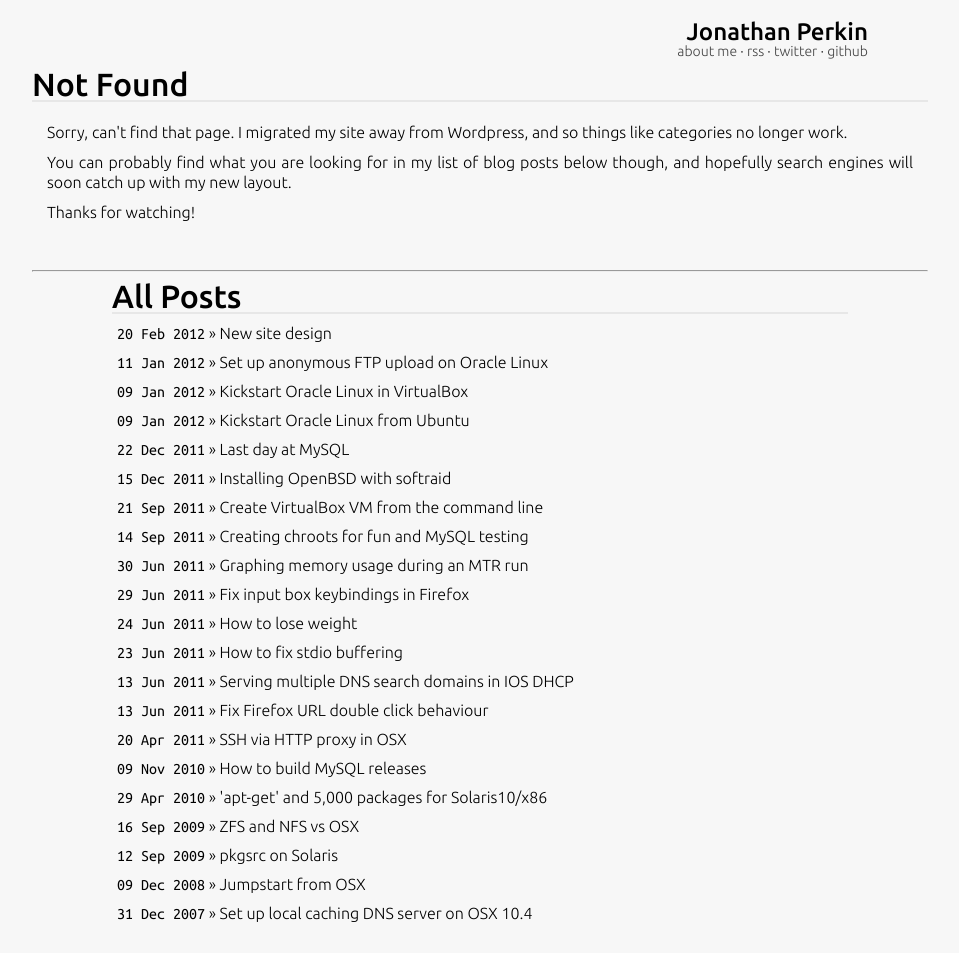
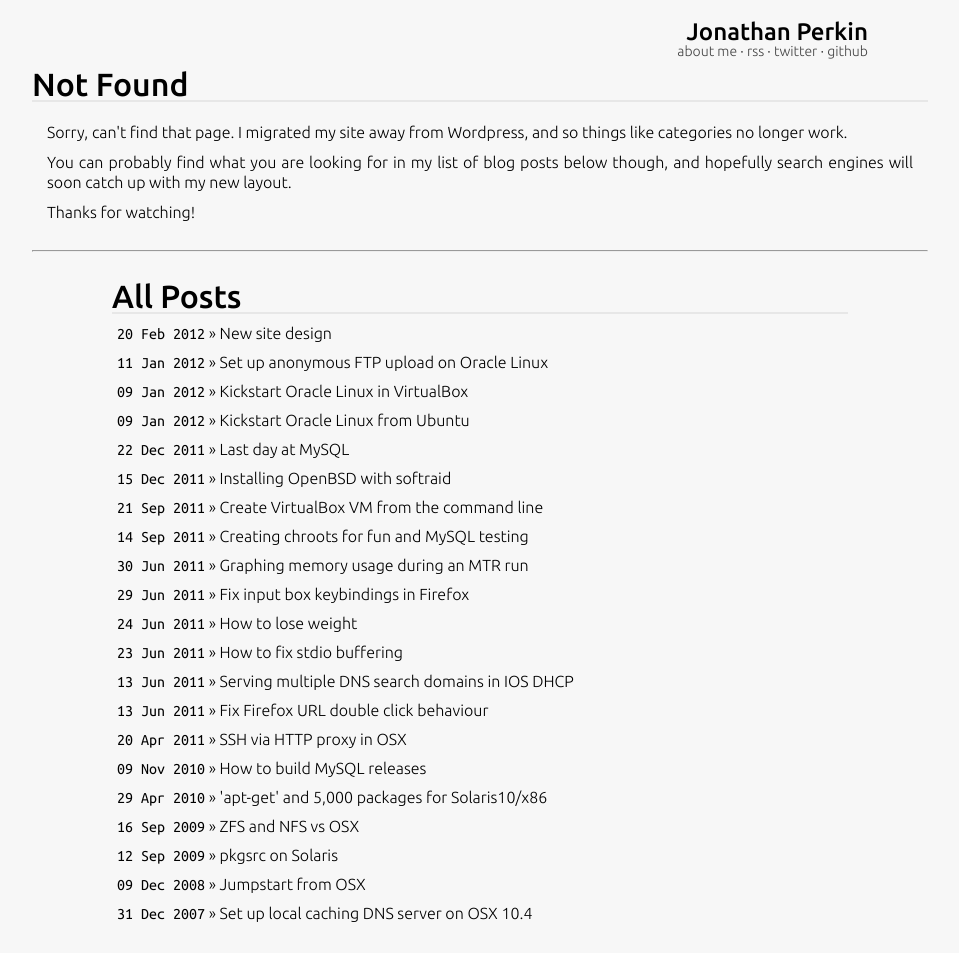
Before and after one commit to jperkin/www.perkin.org.uk, a Jekyll site: the page built from notfound.html, in a window 1280 px wide. Shown: the whole page, without its empty margins (160-1119 px from the left). Built offline with Jekyll 4.4.1, drawn with Linux system fonts in a browser that asks for light colours.

Commit message:
hr tag goes inside post div.

```diff
--- a/notfound.html
+++ b/notfound.html
@@ -13,5 +13,5 @@ title: Not Found
              with my new layout.</p>
           <p>Thanks for watching!</p>
         </div>
+        <hr />
       </div>
-      <hr />
```
